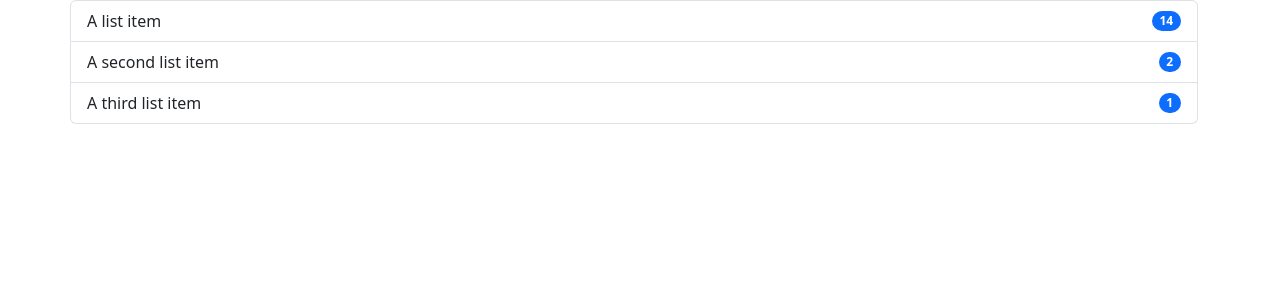
After one commit to Murad14/django-e-commerce-site, a Django app: page /checkout/ in a window 1280 px wide. The commit adds this page. Shown: the top 300 px of the page. Run offline with Django 4.2, Linux system fonts and the light colour scheme.

Commit message:
cardID list updated

```diff
--- a/ecomsite/ecomsite/urls.py
+++ b/ecomsite/ecomsite/urls.py
@@ -22,4 +22,5 @@ urlpatterns = [
     path('admin/', admin.site.urls),
     path('',views.index, name='index'),
     path('<int:id>/',views.detail,name='detail'),
+    path('checkout/',views.checkout,name='checkout'),
 ]
--- /dev/null
+++ b/ecomsite/shop/templates/shop/checkout.html
@@ -0,0 +1,32 @@
+<!DOCTYPE html>
+<html lang="en">
+<head>
+    <meta charset="UTF-8">
+    <meta name="viewport" content="width=device-width, initial-scale=1.0">
+    <link href="https://cdn.jsdelivr.net/npm/bootstrap@5.3.0/dist/css/bootstrap.min.css" rel="stylesheet" integrity="sha384-9ndCyUaIbzAi2FUVXJi0CjmCapSmO7SnpJef0486qhLnuZ2cdeRhO02iuK6FUUVM" crossorigin="anonymous">
+    <script src="https://cdn.jsdelivr.net/npm/bootstrap@5.3.0/dist/js/bootstrap.bundle.min.js" integrity="sha384-geWF76RCwLtnZ8qwWowPQNguL3RmwHVBC9FhGdlKrxdiJJigb/j/68SIy3Te4Bkz" crossorigin="anonymous"></script>
+    <title>Document</title>
+</head>
+<body>
+    <div class="container">
+        <div class="col-md-12">
+            <div class="row">
+                <ul class="list-group">
+                    <li class="list-group-item d-flex justify-content-between align-items-center">
+                      A list item
+                      <span class="badge bg-primary rounded-pill">14</span>
+                    </li>
+                    <li class="list-group-item d-flex justify-content-between align-items-center">
+                      A second list item
+                      <span class="badge bg-primary rounded-pill">2</span>
+                    </li>
+                    <li class="list-group-item d-flex justify-content-between align-items-center">
+                      A third list item
+                      <span class="badge bg-primary rounded-pill">1</span>
+                    </li>
+                  </ul>
+            </div>
+        </div>
+    </div>
+</body>
+</html>
--- a/ecomsite/shop/views.py
+++ b/ecomsite/shop/views.py
@@ -21,3 +21,6 @@ def index(req):
 def detail(req,id):
     product_object =Products.objects.get(id=id)
     return render(req,'shop/detail.html',{'product_object':product_object})
+
+def checkout(req):
+    return render(req, 'shop/checkout.html')
```
Also changed, not shown: ecomsite/shop/templates/shop/index.html (+13 -6 lines).
